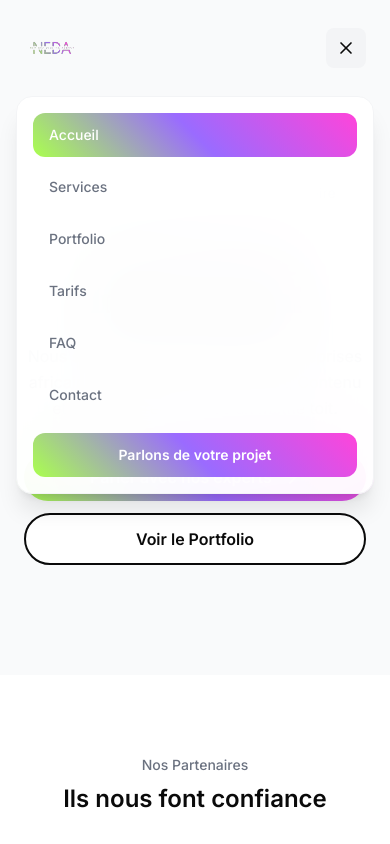
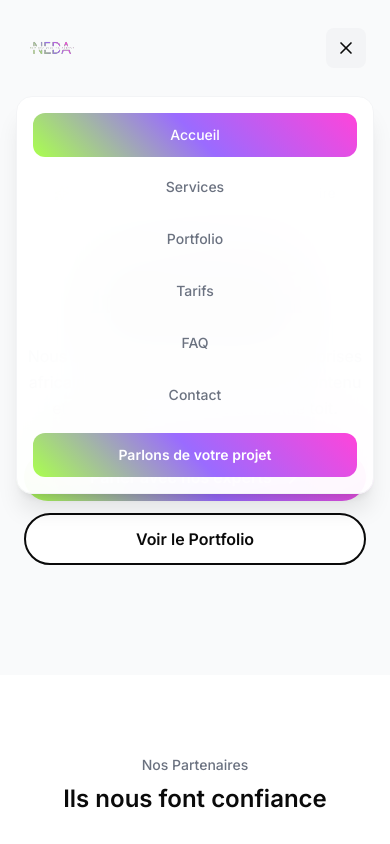
Before and after one commit to neweradigitaleagency-tech/Neda-Website, a React (Vite) app: page / in a window 390 px wide. Both pictures are taken after a click on the button 346 px from the left and 48 px from the top of the page. Shown: the top 844 px of the page. Built offline with nearby package versions, Linux system fonts and the light colour scheme.

Commit message:
Center mobile menu

```diff
--- a/src/components/Layout.tsx
+++ b/src/components/Layout.tsx
@@ -102,10 +102,10 @@ className={`relative px-4 py-2 rounded-lg text-sm font-medium transition-all dur
             initial={{ opacity: 0, y: -20 }}
             animate={{ opacity: 1, y: 0 }}
             exit={{ opacity: 0, y: -20 }}
-            className="fixed inset-x-4 top-24 z-40 md:hidden"
+            className="fixed left-4 right-4 sm:left-auto sm:right-auto sm:w-full sm:max-w-sm top-24 mx-auto z-40 md:hidden"
           >
 <div className="bg-white/95 backdrop-blur-2xl border border-gray-100 rounded-2xl p-4 shadow-xl">
-<div className="flex flex-col gap-2">
+              <div className="flex flex-col gap-2 text-center">
                 {navLinks.map((link) => (
                   <Link
                     key={link.path}
```
Lines whose indentation alone changed are shown as unchanged.
